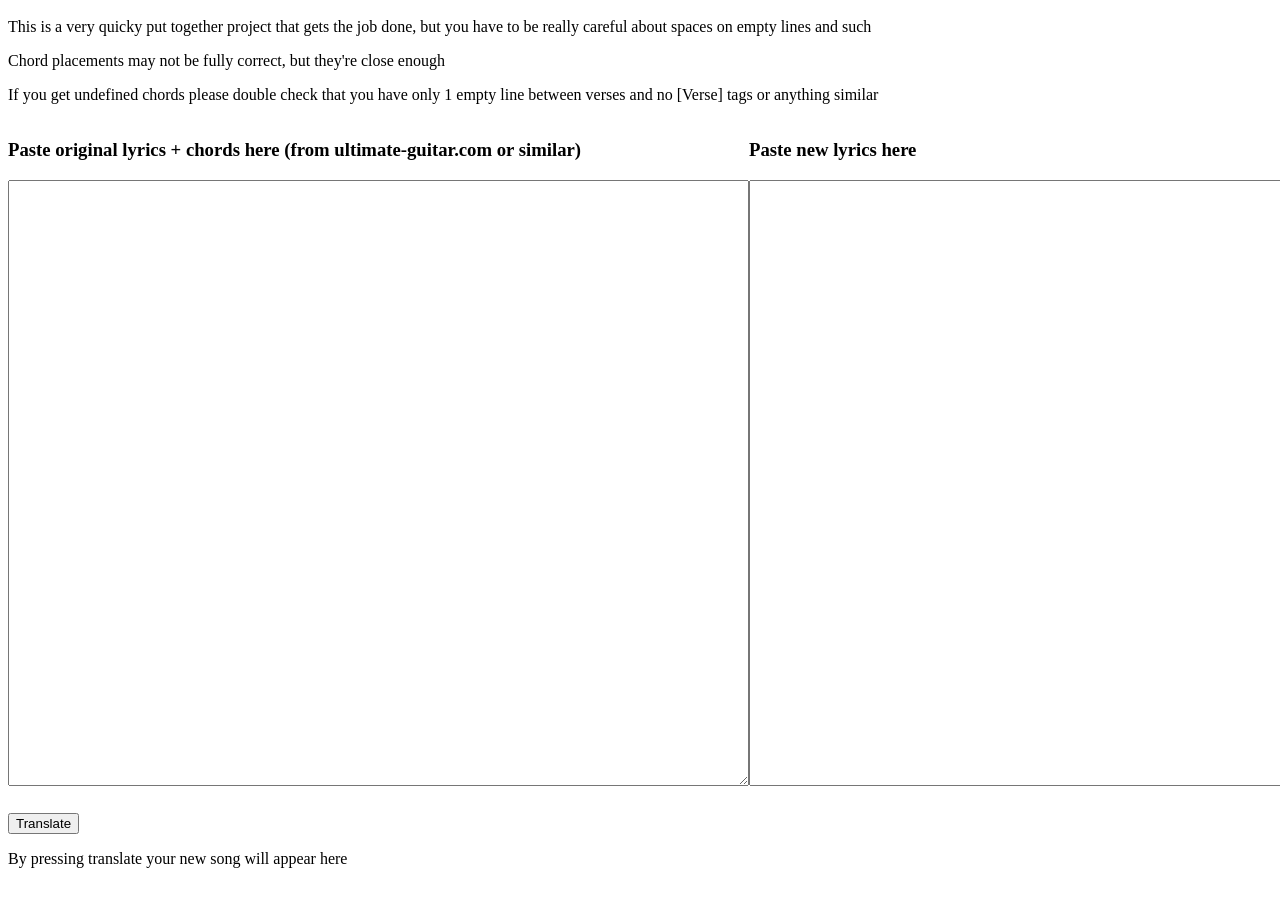
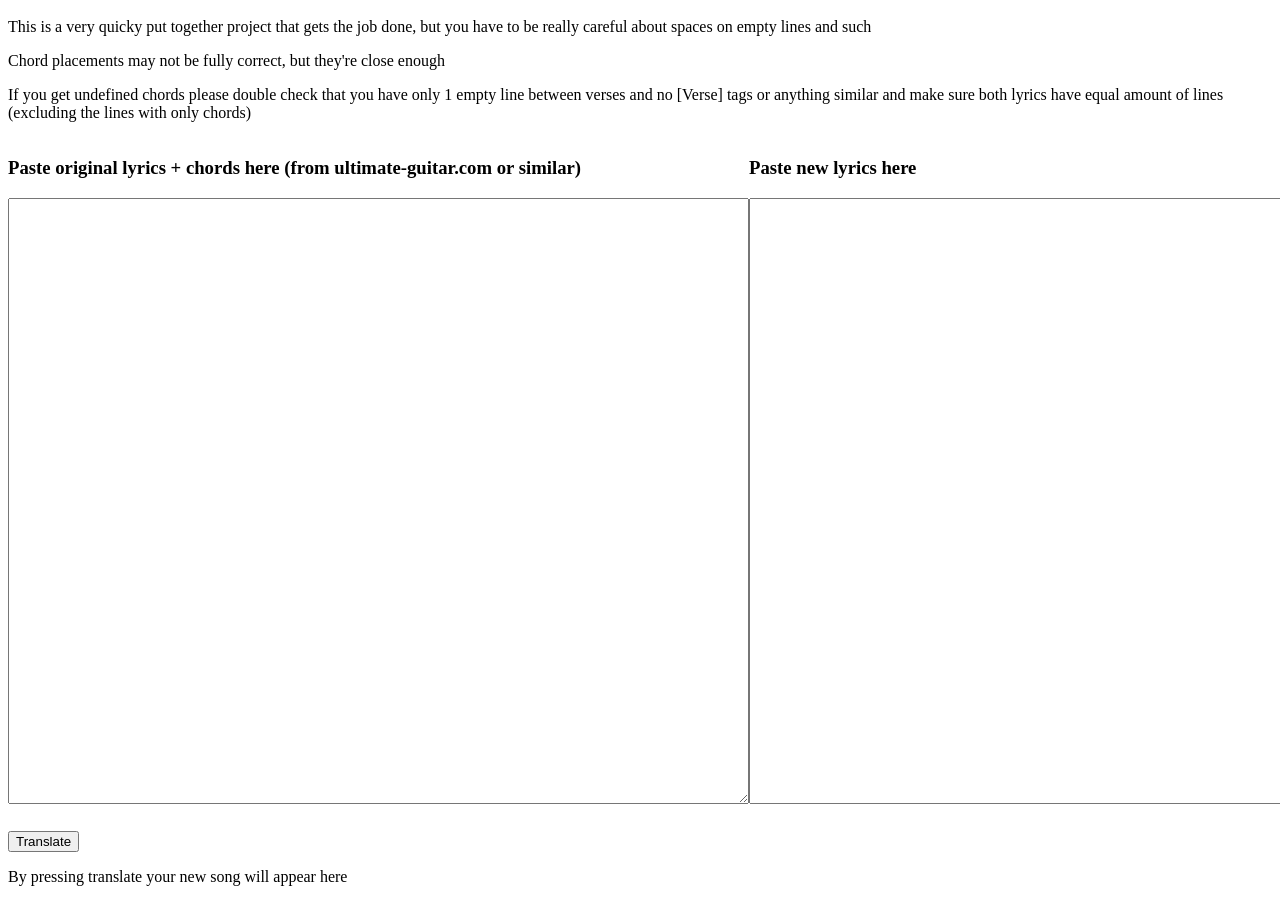
Before and after one commit to Roope1/Roope1.github.io, a plain HTML site: page ParodyChords/index.html in a window 1280 px wide. Shown: the part 48-950 px from the top of the page. Drawn offline with Linux system fonts and the light colour scheme.

Commit message:
Update index.html

```diff
--- a/ParodyChords/index.html
+++ b/ParodyChords/index.html
@@ -7,7 +7,7 @@
         <h1>Actual song to parody chord translator</h1>
         <p>This is a very quicky put together project that gets the job done, but you have to be really careful about spaces on empty lines and such</p>
         <p>Chord placements may not be fully correct, but they're close enough</p>
-        <p>If you get undefined chords please double check that you have only 1 empty line between verses and no [Verse] tags or anything similar</p>
+        <p>If you get undefined chords please double check that you have only 1 empty line between verses and no [Verse] tags or anything similar and make sure both lyrics have equal amount of lines (excluding the lines with only chords)</p>
         <div class="textfields">
             <div class="original">
                 <h3>Paste original lyrics + chords here (from ultimate-guitar.com or similar)</h3>
```
